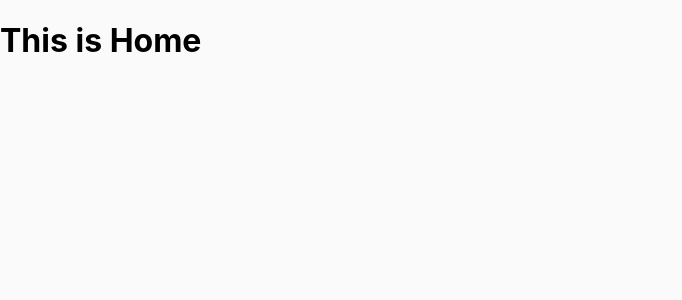
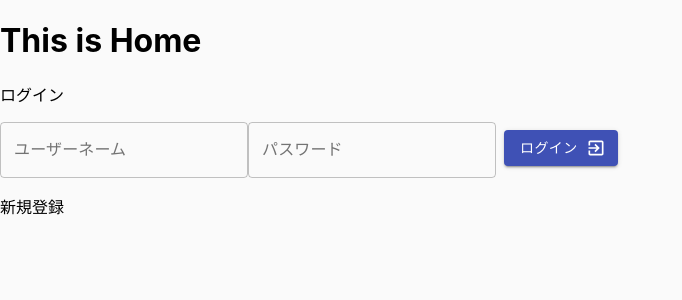
Before and after one commit to Hobiron03/vocabularyIncreaser, a React (Create React App) app in the folder reactFront/wordcollection/: page / in a window 1280 px wide. Shown: the top 300 px of the page, without its empty margins (0-682 px from the left). Built offline with nearby package versions, Linux system fonts and the light colour scheme.

Commit message:
Added validate jwt token function in django-server

```diff
--- a/reactFront/wordcollection/src/App.tsx
+++ b/reactFront/wordcollection/src/App.tsx
@@ -1,4 +1,4 @@
-import React, { useReducer } from 'react';
+import React, { useReducer, useState, useEffect } from 'react';
 import {
   BrowserRouter as Router,
   Switch,
@@ -25,6 +25,10 @@ const App = () => {
     currentGenre: ['ALL'],
   };
   const [state, dispatch] = useReducer(reducer, initialState);
+
+  useEffect(() => {
+    console.log("App.tsx")
+  }, []);
 
   return (
     <Router>
--- a/reactFront/wordcollection/src/components/Home/Home.tsx
+++ b/reactFront/wordcollection/src/components/Home/Home.tsx
@@ -1,12 +1,119 @@
-import React from 'react';
+import React, { useState, useEffect } from 'react';
 import './Home.css';
 
-const Home = () => {
+import {
+  useHistory,
+} from "react-router-dom";
+import axios from 'axios';
+
+import Button from '@material-ui/core/Button';
+import TextField from '@material-ui/core/TextField';
+import ExitToAppIcon from '@material-ui/icons/ExitToApp';
+import { createStyles, makeStyles, Theme } from '@material-ui/core/styles';
+
+
+const Home = (props) => {
+  const classes = useStyles();
+  const history = useHistory();
+
+
+  const [userName, setUserName] = useState<string>("");
+  const [password, setPassword] = useState<string>("");
+
+  const [isError, setIsError] = useState<boolean>(false);
+
+  //ログインは、ローカルストレージにjwtトークンが入っているか確認。入っていればGETリクエストを流してOKだったらisAuthenticatedをtrue。ない場合はそのままHomeをひょうじ
+  //GETしてダメだったらそのまま
+  useEffect(() => {
+    const jwt = localStorage.getItem('jwt');
+
+    if (jwt) {
+
+    }
+  }, []);
+
+  const login = (e: React.MouseEvent<HTMLButtonElement, MouseEvent>) => {
+    e.preventDefault();
+
+    let form_data = new FormData();
+    form_data.append('username', userName);
+    form_data.append('password', password);
+    axios.post('http://127.0.0.1:8000/api-auth/', form_data, {
+      headers: {
+        'Content-Type': 'application/json'
+      },
+    })
+      .then(function (response) {
+        console.log(response.data.token);
+        const jwt = response.data.token;
+        localStorage.setItem('jwt', jwt);
+
+        history.push("/mypage");
+      })
+      .catch(function (error) {
+        setIsError(true);
+        console.log(error);
+      })
+  };
+
+
+  const handleChangeUserName = (e: React.ChangeEvent<HTMLInputElement | HTMLTextAreaElement>) => {
+    setUserName(e.target.value);
+  };
+
+  const handleChangePassword = (e: React.ChangeEvent<HTMLInputElement | HTMLTextAreaElement>) => {
+    setPassword(e.target.value);
+  };
+
+  const loginError = () => {
+    if (isError) {
+      return (<p className="failed-login">ログインに失敗しました。もう一度やり直してください。</p>)
+    }
+    else {
+      return <p>ログイン</p>
+    }
+  };
+
   return (
     <div>
       <h1>This is Home</h1>
+      <div className="login-form">
+        {loginError()}
+        <TextField
+          id="outlined-basic"
+          label="ユーザーネーム"
+          variant="outlined"
+          onChange={(e: React.ChangeEvent<HTMLInputElement | HTMLTextAreaElement>) => handleChangeUserName(e)}
+        />
+        <TextField
+          id="outlined-basic"
+          label="パスワード"
+          variant="outlined"
+          onChange={(e: React.ChangeEvent<HTMLInputElement | HTMLTextAreaElement>) => handleChangePassword(e)}
+        />
+        <Button
+          variant="contained"
+          color="primary"
+          className={classes.button}
+          endIcon={<ExitToAppIcon></ExitToAppIcon>}
+          onClick={e => login(e)}
+        >
+          <span style={{ fontSize: "bold" }}>ログイン</span>
+        </Button>
+      </div>
+      <p>新規登録</p>
     </div>
   )
 };
 
+
+const useStyles = makeStyles((theme: Theme) =>
+  createStyles({
+    button: {
+      margin: theme.spacing(1),
+    },
+  }),
+);
+
+
 export default Home;
```
